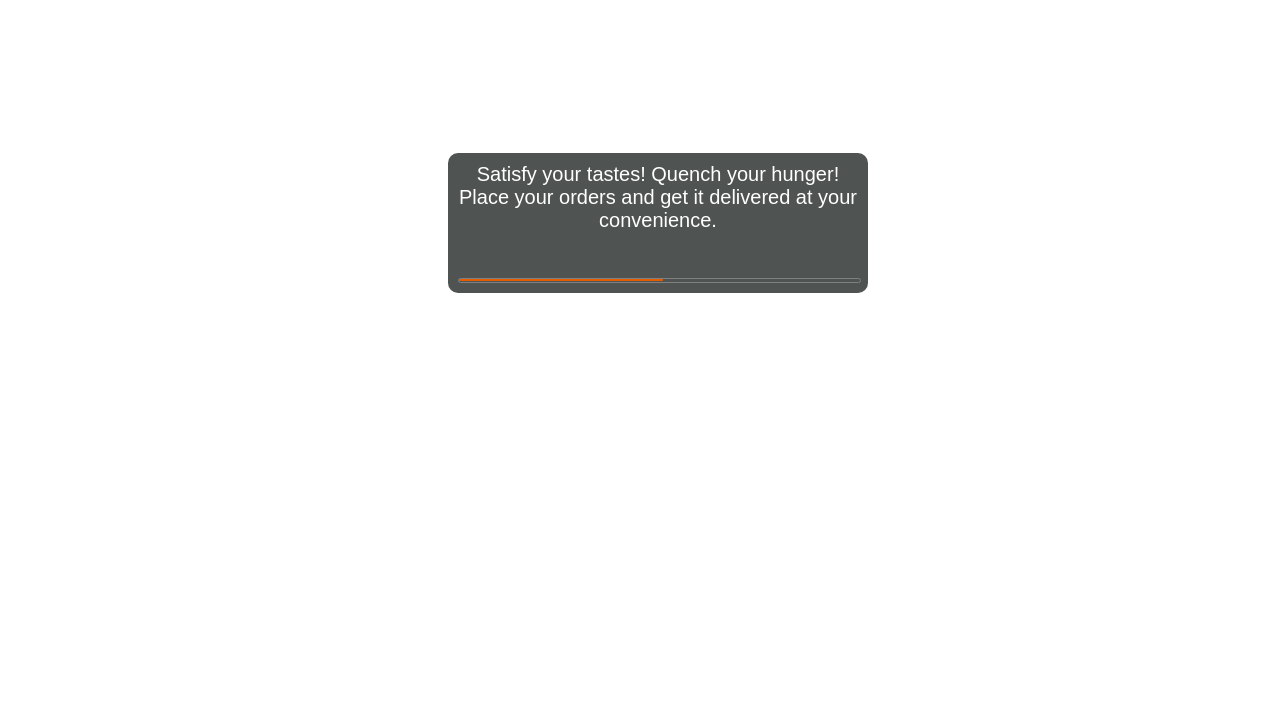
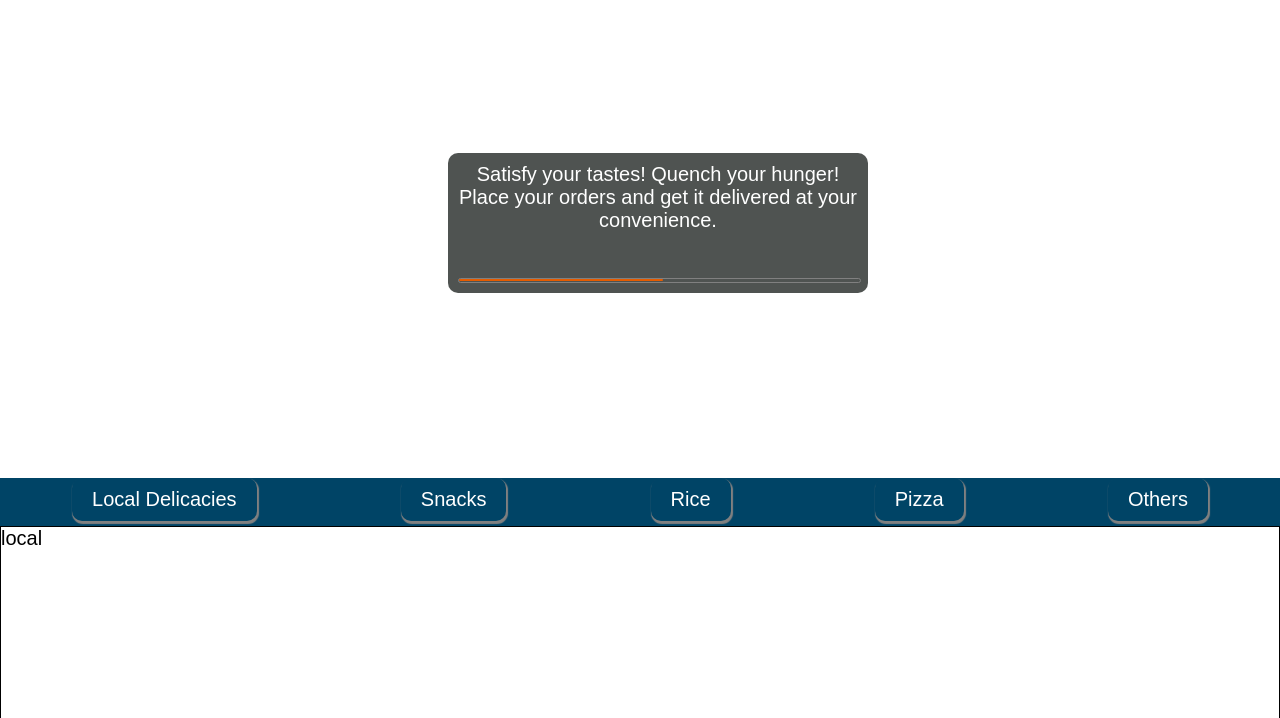
Before and after one commit to marcdomain/Fast-Food-Fast, a plain HTML site: page UI/food-items.html in a window 1280 px wide. Shown: the part 82-800 px from the top of the page. Drawn offline with Linux system fonts and the light colour scheme.

Commit message:
[ft #160367244] create sections for food-items

```diff
--- a/UI/css/style.css
+++ b/UI/css/style.css
@@ -299,6 +299,32 @@ nav ul li a:hover {
   font-weight: bold
 }
 
+.scroll-div {
+  margin-top: 500px;
+  display: flex;
+  color: #fff;
+  justify-content: space-around;
+  background: #004466;
+  padding-bottom: 5px;
+}
+
+.locate-div {
+  background: #004466;
+  border-radius: 10px;
+  box-shadow: 1px 2px 1px 1px gray;
+  padding: 10px 20px;
+  cursor: pointer;
+}
+
+.locate-div:hover {
+  transform: scale(1.05);
+}
+
+.food {
+  height: 300px;
+  border: #000 1px solid;
+}
+
 @media(max-width:875px) {
   .auth-btn input{
     margin-left: 0;
--- a/UI/food-items.html
+++ b/UI/food-items.html
@@ -45,7 +45,33 @@
     </div>
 
   </div>
+  <div class="scroll-div">
+    <div class="locate-div local">Local Delicacies</div>
+    <div class="locate-div snacks">Snacks</div>
+    <div class="locate-div rice">Rice</div>
+    <div class="locate-div pizza">Pizza</div>
+    <div class="locate-div others">Others</div>
+  </div>
+
+  <div class="food-items">
+    <section class="food" id="local">
+      local
+    </section>
+    <section class="food" id="snacks">
+      snacks
+    </section>
+    <section class="food" id="rice">
+      rice
+    </section>
+    <section class="food" id="pizza">
+      pizza
+    </section>
+    <section class="food" id="others">
+      others
+    </section>
+  </div>
   <script src="js/script.js"></script>
+  <script src="js/scroll.js"></script>
 </body>
 
 </html>
```
